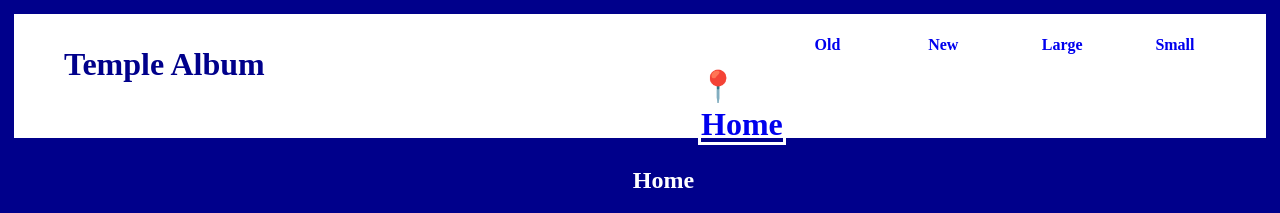
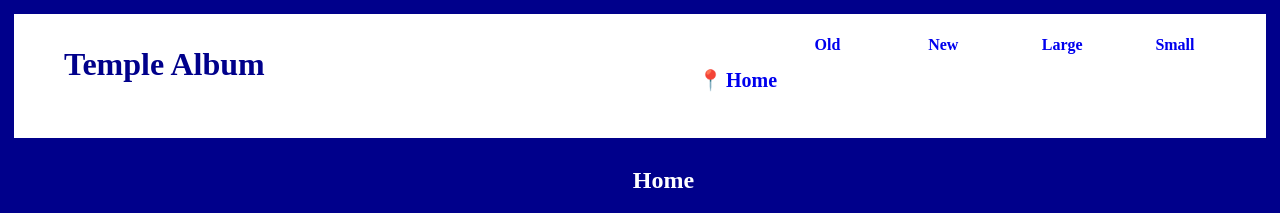
Before and after one commit to manntrr/wdd131, a plain HTML site: page temples.html in a window 1280 px wide. In both pictures the pointer is over the item "Home". Shown: the top 213 px of the page. Drawn offline with Linux system fonts and the light colour scheme; a web font is replaced by a local one.

Commit message:
fixed large menu issue

```diff
--- a/styles/temples-large.css
+++ b/styles/temples-large.css
@@ -21,6 +21,9 @@
 	.header-menu-item a {
 		text-align: center;
 	}
+    .header-menu-item:hover {
+        font-size: clamp(1.25rem, 2.5vmin, 1.75rem);
+    }
 	.header-menu {
         font-size: 2rem;
 	}
```
